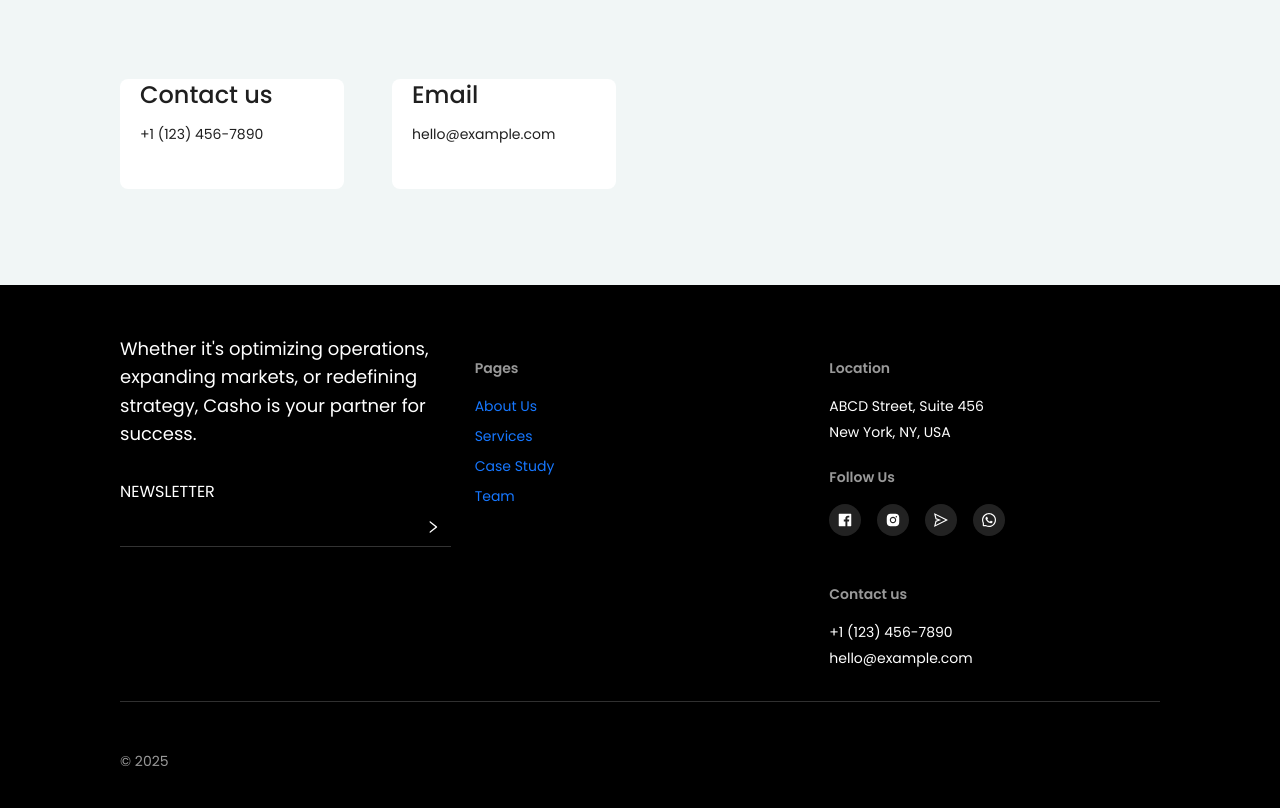
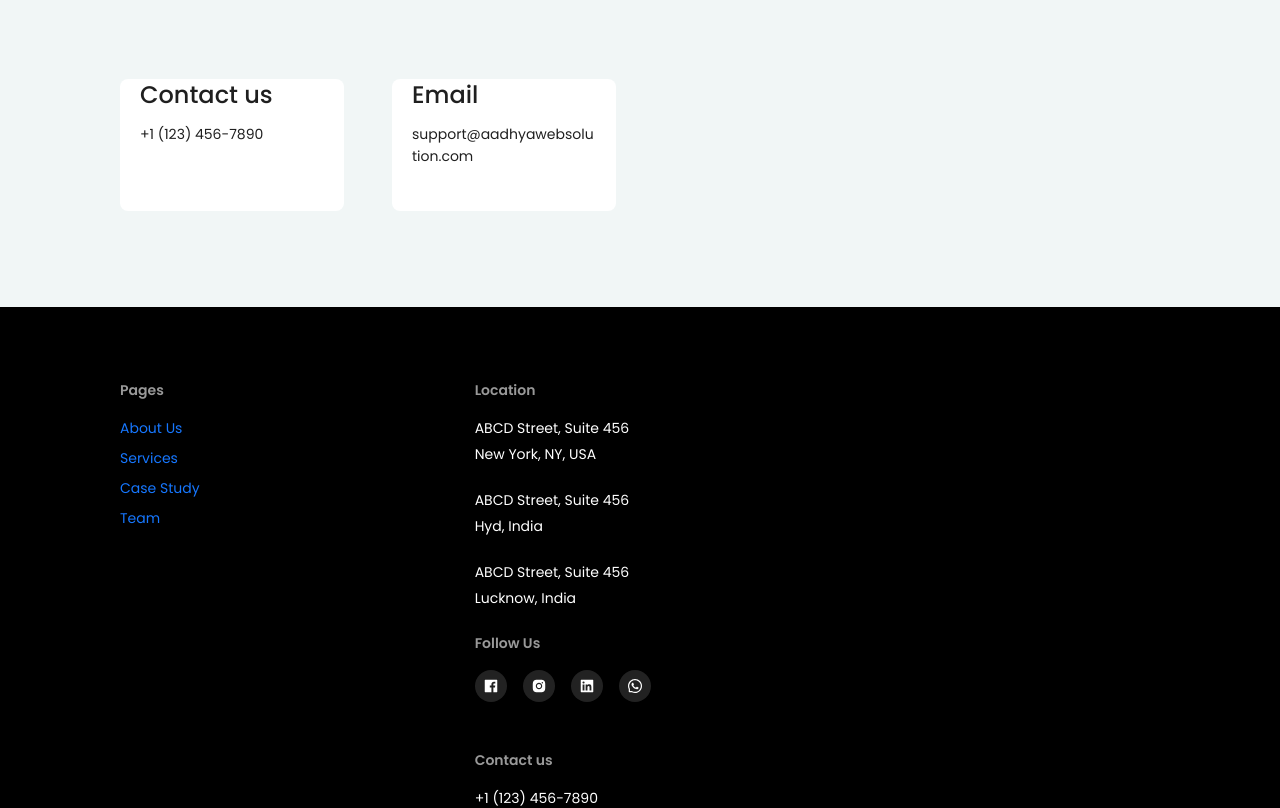
Before and after one commit to saiyashwanthsomavarapu/websolutions, a React (Vite) app: page /contact in a window 1280 px wide. Shown: the part 860-1668 px from the top of the page. Built offline with nearby package versions, Linux system fonts and the light colour scheme; a web font is replaced by a local one.

Commit message:
updated the address

```diff
--- a/src/components/Layout/Footer.tsx
+++ b/src/components/Layout/Footer.tsx
@@ -4,7 +4,8 @@ import {
   InstagramFilled,
   SendOutlined,
   WhatsAppOutlined,
-  RightOutlined
+  RightOutlined,
+  LinkedinFilled
 } from '@ant-design/icons';
 import { Link as RouterLink } from 'react-router-dom';
 
@@ -71,7 +72,7 @@ const FooterComponent = () => {
     <Footer style={{ ...footerStyle, padding: (screen.lg || screen.md) ? '50px 120px' : '50px' }}>
       <Row gutter={[24, 48]}>
         {/* Left column with company tagline */}
-        <Col xs={24} md={8} lg={8}>
+        {/* <Col xs={24} md={8} lg={8}>
           <div style={{ marginBottom: '32px' }}>
             <Text style={companyTaglineStyle}>
               Whether it's optimizing operations, expanding markets, or redefining strategy, Casho is your partner for success.
@@ -86,7 +87,7 @@ const FooterComponent = () => {
               style={newsletterInputStyle}
             />
           </div>
-        </Col>
+        </Col> */}
 
         {/* Middle columns for navigation */}
         <Col xs={24} md={16} lg={16}>
@@ -114,6 +115,10 @@ const FooterComponent = () => {
               <Title level={5} style={headingStyle}>Location</Title>
               <Text style={{ ...whiteTextStyle, ...textBlockStyle }}>ABCD Street, Suite 456</Text>
               <Text style={{ ...whiteTextStyle, marginBottom: '24px', display: 'block' }}>New York, NY, USA</Text>
+              <Text style={{ ...whiteTextStyle, ...textBlockStyle }}>ABCD Street, Suite 456</Text>
+              <Text style={{ ...whiteTextStyle, marginBottom: '24px', display: 'block' }}>Hyd, India</Text>
+              <Text style={{ ...whiteTextStyle, ...textBlockStyle }}>ABCD Street, Suite 456</Text>
+              <Text style={{ ...whiteTextStyle, marginBottom: '24px', display: 'block' }}>Lucknow, India</Text>
 
               <Title level={5} style={headingStyle}>Follow Us</Title>
               <Space size="middle" style={{ marginBottom: '24px' }}>
@@ -124,7 +129,7 @@ const FooterComponent = () => {
                   <InstagramFilled />
                 </Button>
                 <Button type="text" shape="circle" style={socialButtonStyle}>
-                  <SendOutlined />
+                  <LinkedinFilled />
                 </Button>
                 <Button type="text" shape="circle" style={socialButtonStyle}>
                   <WhatsAppOutlined />
@@ -133,7 +138,7 @@ const FooterComponent = () => {
 
               <Title level={5} style={headingStyle}>Contact us</Title>
               <Text style={{ ...whiteTextStyle, ...textBlockStyle }}>+1 (123) 456-7890</Text>
-              <Text style={whiteTextStyle}>hello@example.com</Text>
+              <Text style={whiteTextStyle}>support@aadhyawebsolution.com</Text>
             </Col>
           </Row>
         </Col>
--- a/src/pages/Contact/GetInTouch.tsx
+++ b/src/pages/Contact/GetInTouch.tsx
@@ -69,7 +69,7 @@ const GetInTouch = () => {
 
                         </Title>
                         <Text style={{ fontWeight: 400 }}>
-                            hello@example.com
+                            support@aadhyawebsolution.com
                         </Text>
                     </Card>
                 </Col>
```
